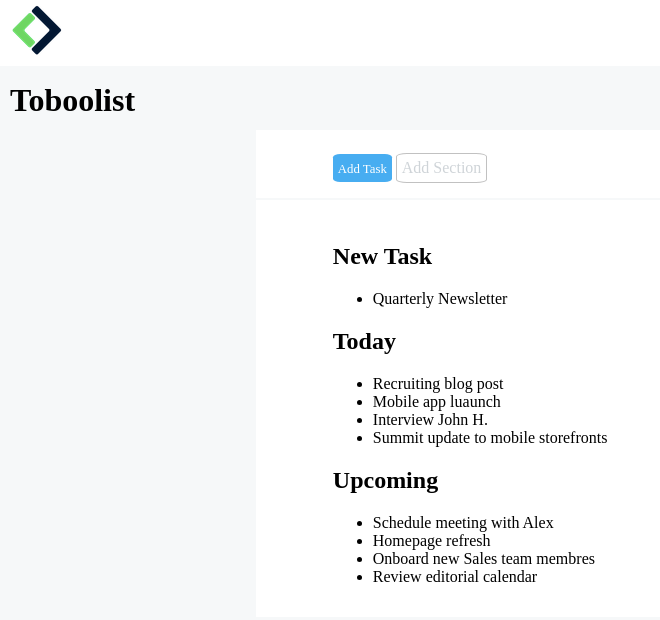
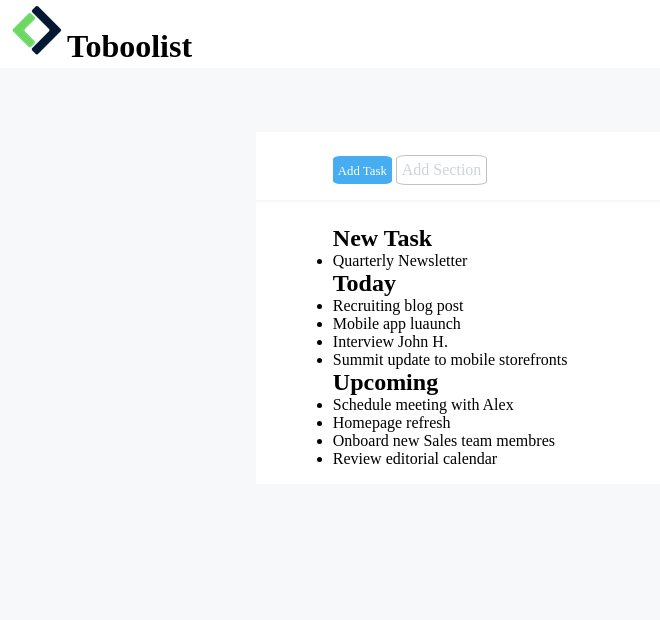
Before and after one commit to AndrianiClaudio/html-css-toboolist, a plain HTML site: page index.html in a window 1280 px wide. Shown: the whole page, without its empty margins (0-660 px from the left). Drawn offline with Linux system fonts and the light colour scheme.

Commit message:
cambio body in *, ordine generale css raggruppato

```diff
--- a/css/style.css
+++ b/css/style.css
@@ -1,57 +1,43 @@
-body{
+*{
     margin:0 auto;
     padding:0;
     box-sizing: border-box;
+}
+
+body{
     background-color: #f6f8f9;
 }
-
 main{
     margin: 5% 20%;
 }
 
-/* sfondi bianchi */
-.header,.navbar,.container{
-    background-color: white;
-}
-/* /sfondi bianchi */
-
-/* border-radius: */
-.header,.container,.nav-click,.nav-unclick{
-    /* border-radius: ; */
-}
-/* /border-radius: */
-
-
-/* imposta elementi da visualizzare sulla stessa riga, di predefinito impostati su display:block */
-#titolo-logo,.nav-click,.nav-unclick{
-    display: inline-block;
-}
-/* Fine inline-block */
-
-/* formattazione link,non evidenziati bianchi */
 a{
     text-decoration: none;
 }
-/* /formattazione link */
+/* HEADER */
+.header{
+    background-color: white;
+    padding: 3px 10px;
+    width: 100%;
+}
+
+.header-inline{
+    display: inline-block;
+}
+/* /HEADER */
 
 
-/* header */
-/* dimensioni logo: 53x54 */
-.header{
-    padding: 3px 10px;
-    height: 60px;
-    width: 100%;
+
+/* MAIN */
+.navbar,.container{
+    background-color: white;
+    padding: 3% 10% 2%;
 }
-/*
-#img-logo{
+
+/* navbar */
+.nav-click,.nav-unclick{
+    display: inline-block;
 }
-#title-logo{
-
-} */
-/* /header */
-
-
-/* nav */
 .nav-click,.nav-unclick{
     padding: 5px;
     border-radius: 12%;
@@ -71,11 +57,9 @@ a{
 .nav-lightgrey{
     color: #cfd4d8;
 }
-/* nav */
+/* /navbar */
 
-.navbar,.container{
-    padding: 3% 10% 2%;
-}
+
 
 /* container */
 .container{
@@ -92,3 +76,5 @@ a{
     color:white;
 }
 /*container */
+
+/* MAIN */
--- a/index.html
+++ b/index.html
@@ -12,8 +12,13 @@
 <body>
     <!-- header -->
     <header class="header">
-        <img src="img/logo_copia.png" alt="Logo Toboolist" id="img-logo">
-        <h1 id="title-logo">Toboolist</h1>
+        <div class="header-inline">
+            <img src="img/logo_copia.png" alt="Logo Toboolist" id="img-logo">
+        </div>
+
+        <div class="header-inline">
+            <h1 id="title-logo">Toboolist</h1>
+        </div>
     </header>
     <!-- /header -->
 
```
